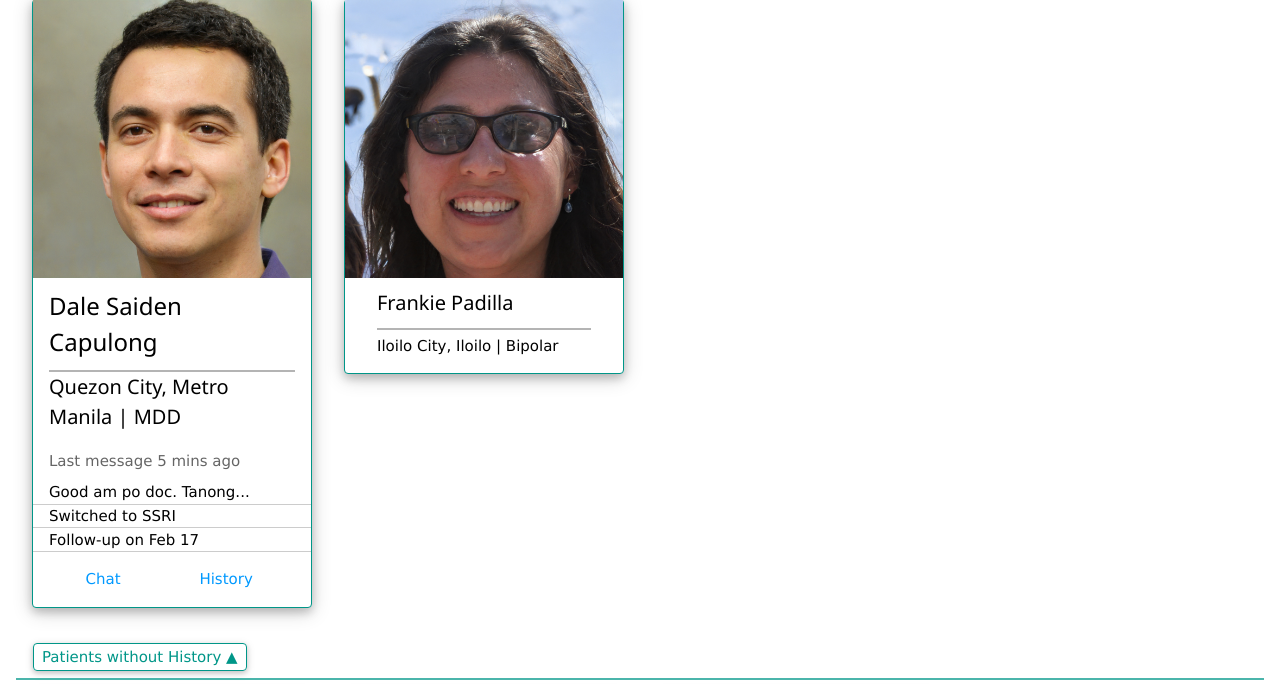
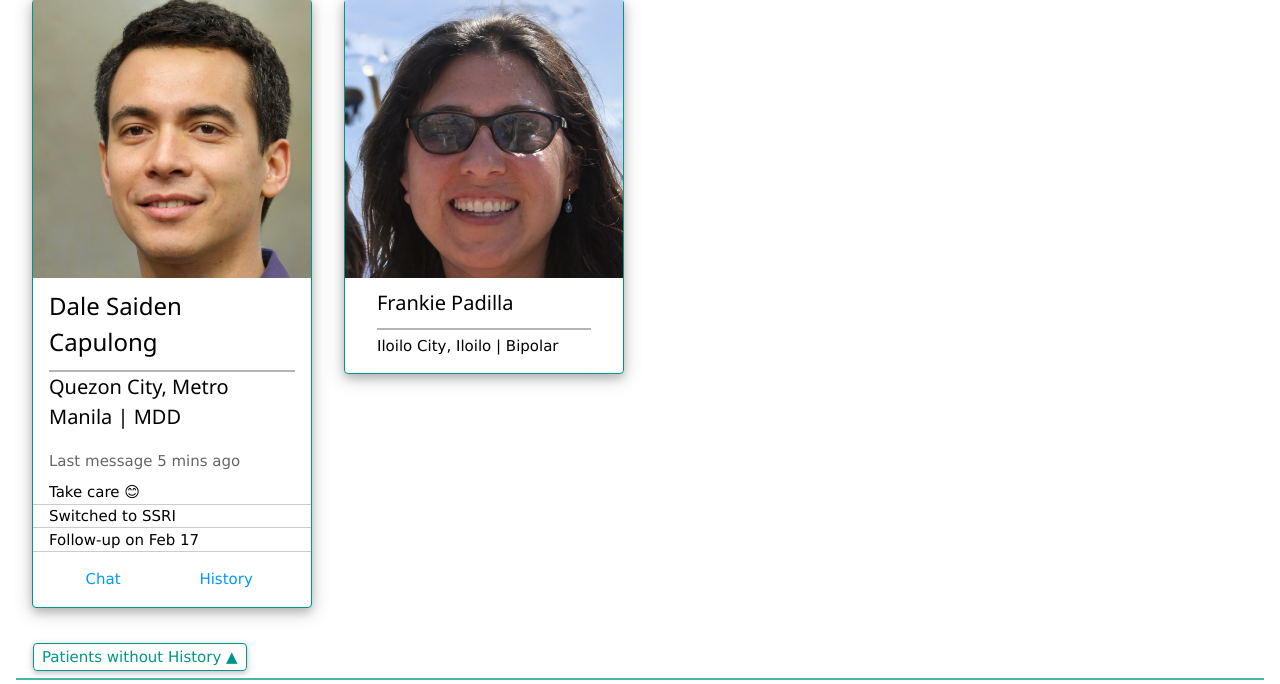
Before and after one commit to skgaribay/InTeleGent, a Django app: page /dashboard/ in a window 1280 px wide. Shown: the part 188-872 px from the top of the page. Run offline with Django 4.2, Linux system fonts and the light colour scheme; some web fonts are replaced.

Commit message:
minor edit

```diff
--- a/templates/patient_dash.html
+++ b/templates/patient_dash.html
@@ -56,7 +56,7 @@
 
                 <!-- Extra info on patient -->
                 <div class="w3-opacity w3-padding">Last message 5 mins ago</div>
-                <div class="w3-container w3-border-bottom">Good am po doc. Tanong...</div>
+                <div class="w3-container w3-border-bottom">Take care 😊</div>
                 <div class="w3-container w3-border-bottom">Switched to SSRI</div>
                 <div class="w3-container w3-border-bottom">Follow-up on Feb 17</div>
 
```
